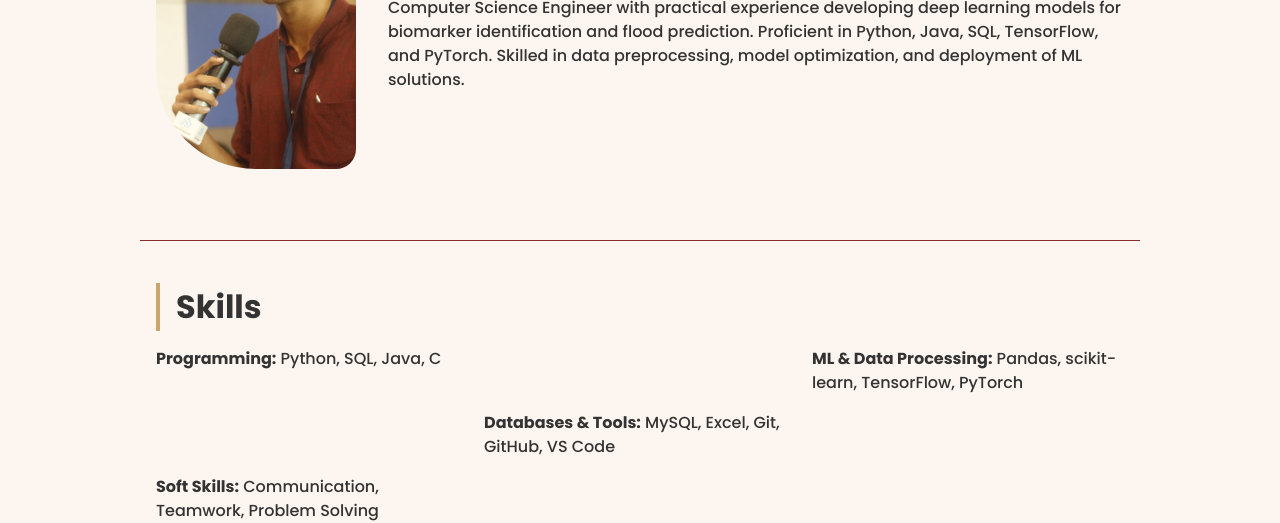
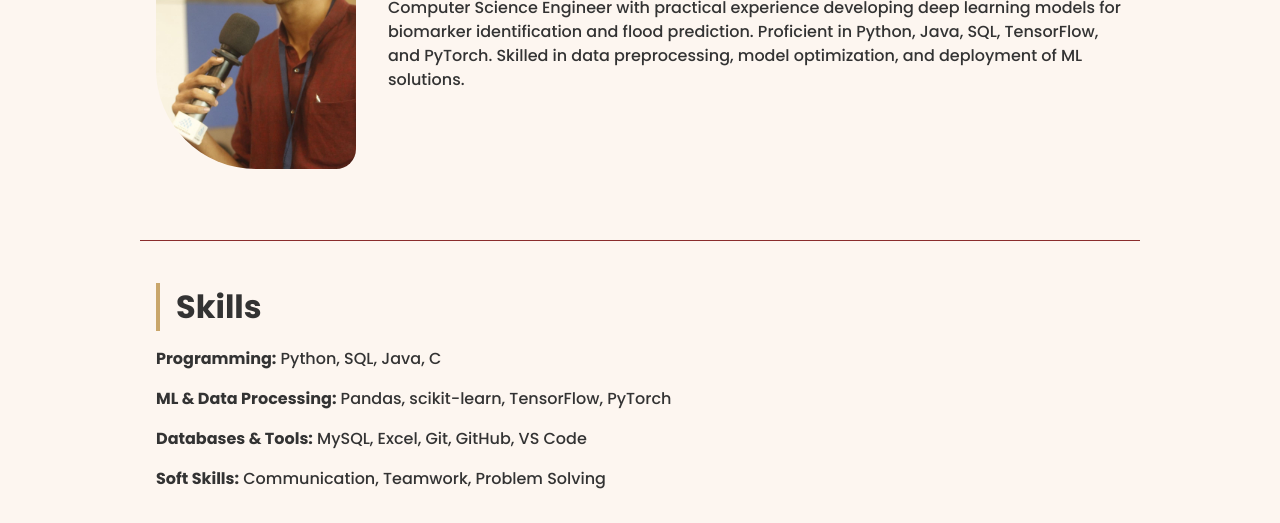
Before and after one commit to Alenaji25/portfolio, a website: page public/index.html in a window 1280 px wide. Shown: the part 431-954 px from the top of the page. Drawn offline with Linux system fonts and the light colour scheme.

Commit message:
Update index.html

```diff
--- a/public/index.html
+++ b/public/index.html
@@ -41,15 +41,16 @@
       </section>
 
 
-    <section id="skills" class="fade-section">
-      <h2>Skills</h2>
-      <div class="skills-grid">
-        <div><strong>Programming:</strong> Python, SQL, Java, C</div><br>
-        <div><strong>ML & Data Processing:</strong> Pandas, scikit-learn, TensorFlow, PyTorch</div><br>
-        <div><strong>Databases & Tools:</strong> MySQL, Excel, Git, GitHub, VS Code</div><br>
-        <div><strong>Soft Skills:</strong> Communication, Teamwork, Problem Solving</div><br>
-      </div>
-    </section>
+   <section id="skills" class="fade-section">
+  <h2>Skills</h2>
+  <div class="skills-list">
+    <p><strong>Programming:</strong> Python, SQL, Java, C</p>
+    <p><strong>ML & Data Processing:</strong> Pandas, scikit-learn, TensorFlow, PyTorch</p>
+    <p><strong>Databases & Tools:</strong> MySQL, Excel, Git, GitHub, VS Code</p>
+    <p><strong>Soft Skills:</strong> Communication, Teamwork, Problem Solving</p>
+  </div>
+</section>
+
 
     <section id="education" class="fade-section">
       <h2>Academic Qualification</h2>
```
